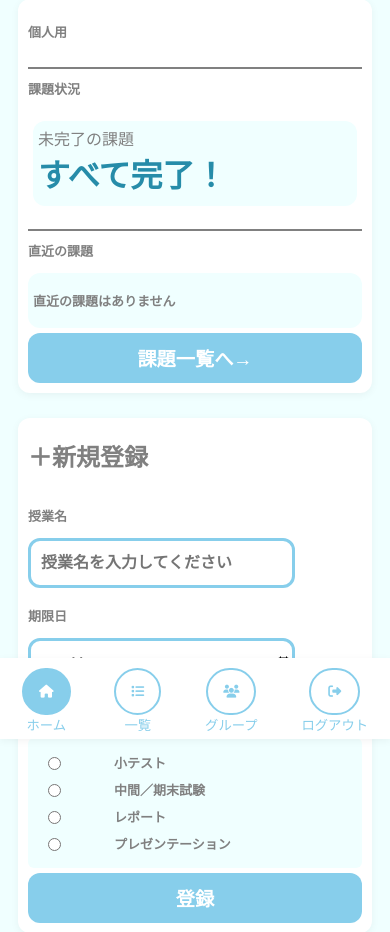
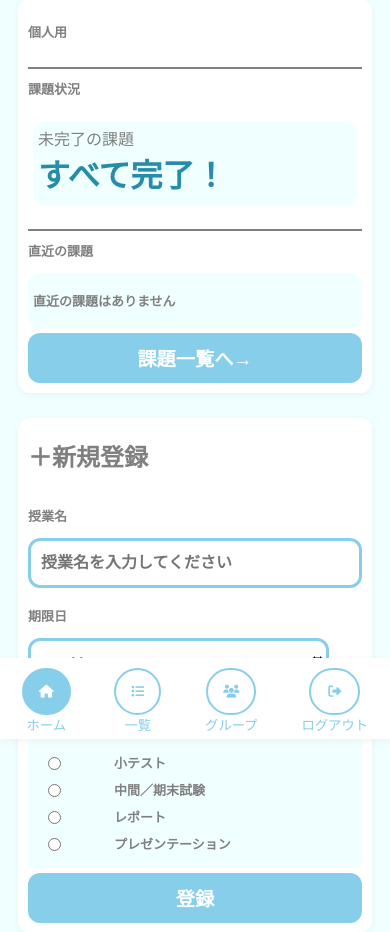
Before and after one commit to ktaiga0405-droid/-, a Flask app: page /home in a window 390 px wide. Shown: the part 105-1037 px from the top of the page. Run offline with Flask 3, Linux system fonts and the light colour scheme; the visitor is signed in with stand-in values (Sample User, id 1); data that the repository does not hold is empty.

Commit message:
入力欄の修正

```diff
--- a/static/home.css
+++ b/static/home.css
@@ -278,8 +278,8 @@
     }
 
     .new_task_registration input[type="text"]{
-        width: 80%;
-        max-width: 80%;
+        width: 100%;
+        max-width: 100%;
         min-width: 0%;
         font-size: medium;
         padding-left: 10px;
@@ -297,8 +297,8 @@
     .new_task_registration input[type="date"]{
         font-size: medium;
         padding-left: 10px;
-        width: 80%;
-        max-width: 80%;
+        width: 90%;
+        max-width: 90%;
         min-width: 0%;
 
     }
```
Also changed, not shown: static/edit.css (+10 -3 lines).
